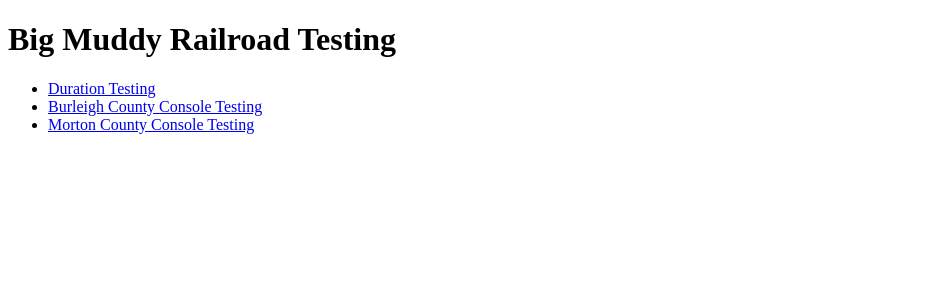
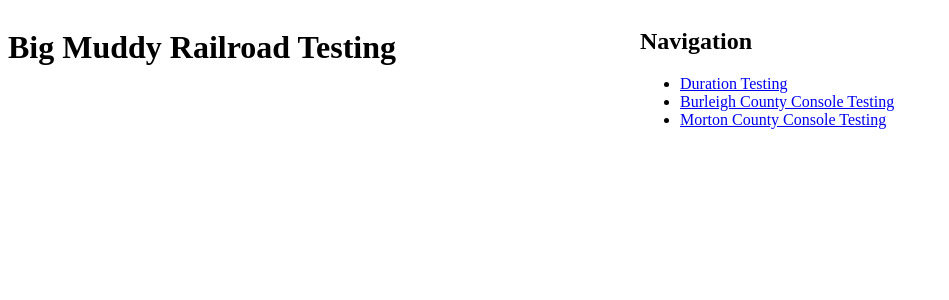
Before and after one commit to orwonthe/big_muddy_pi, a Flask app: template src/flask/templates/index.html in a window 1280 px wide. Shown: the top 300 px of the page, without its empty margins (0-949 px from the left). Run offline with Flask 2, Linux system fonts and the light colour scheme; the template is opened without the code that fills it, so the values that code supplies are empty.

Commit message:
Improved page layout

```diff
--- a/src/flask/templates/master.html
+++ b/src/flask/templates/master.html
@@ -5,16 +5,19 @@
     <title>Big Muddy Railroad</title>
 </head>
 <body>
+<div>
+    <div style="float: left; width:50%; ">
         <h1>Big Muddy Railroad Testing</h1>
+    </div>
+    <div style="float: right; width:50%; ">
+        <h2>Navigation</h2>
         <ul>
             <li><a href="http://192.168.0.210:5000/duration">Duration Testing</a></li>
             <li><a href="http://192.168.0.210:5000/burleigh">Burleigh County Console Testing</a></li>
             <li><a href="http://192.168.0.210:5000/morton">Morton County Console Testing</a></li>
         </ul>
+    </div>
     <div id="content">{% block content %}{% endblock %}</div>
-<div id="footer">
-    {% block footer %}
-    {% endblock %}
 </div>
 </body>
 </html>
```
Also changed, not shown: src/flask/templates/county.html (+6 -2 lines). Lines whose indentation alone changed are shown as unchanged.
